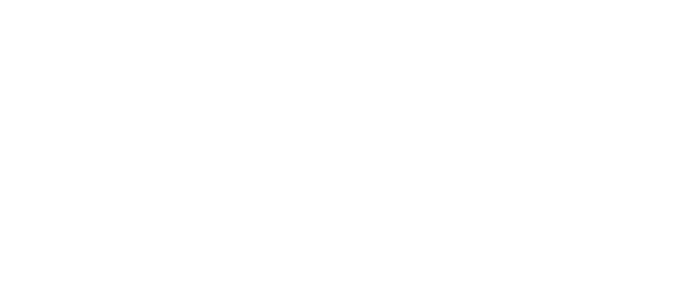
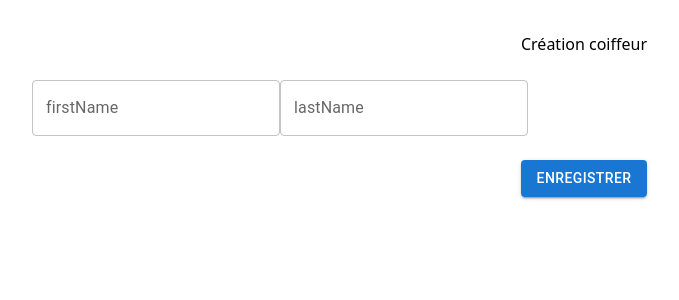
Before and after one commit to JulienVJ/HairPlanet, a React (Vite) app in the folder client/: page /createHairdresser in a window 1280 px wide. Before the commit this address had no page. Shown: the top 300 px of the page, without its empty margins (56-735 px from the left). Built offline with nearby package versions, Linux system fonts and the light colour scheme.

Commit message:
Add hairdresser form

```diff
--- a/client/src/App.jsx
+++ b/client/src/App.jsx
@@ -3,6 +3,7 @@
 import Home from './routes/Home';
 import Test from './routes/Test';
 import Shop from './routes/Shop';
+import FormHairdresser from './routes/FormHairdresser';
 
 function App() {
   return (
@@ -11,6 +12,7 @@
         <Route exact path="/" element={<Home />} />
         <Route path="/test" element={<Test />} />
         <Route path="/shop/:name" element={<Shop />} />
+        <Route path="/createHairdresser" element={<FormHairdresser />} />
         {/*
             <Route path="/contact" element={<Contact />} />
             <Route element={<NOT FOUND />} /> This is the 404 route
--- /dev/null
+++ b/client/src/routes/FormHairdresser.jsx
@@ -0,0 +1,66 @@
+import { useState } from 'react';
+import Container from '@mui/material/Container';
+import { Box, Button, TextField } from '@mui/material';
+
+const FormHairdresser = () => {
+    const [haidresser, setHairdresser] = useState({
+        firstName: "",
+        lastName: "",
+        ShopID: "65bf8488e1e13e13c430c664",
+    })
+
+    const handleChange = (e) => {
+        const { name, value } = e.target;
+        setHairdresser(prevState => ({
+            ...prevState,
+            [name]: value
+        }));
+    }
+
+    const handleSubmit = async () => {
+        try {
+            const requestOptions = {
+                method: 'POST',
+                headers: { 'Content-Type': 'application/json' },
+                body: JSON.stringify(haidresser)
+            };
+
+            const response = await fetch('http://localhost:9192/createHairdresser', requestOptions);
+
+            if (!response.ok) {
+                throw new Error('Failed to create hairdresser');
+            }
+
+        } catch (error) {
+            console.error('Error creating hairdresser:', error);
+        }
+    }
+
+
+    return (
+        <Container>
+            <Box>
+                <h1>Création coiffeur</h1>
+                <Box sx={{ display: "flex", padding: 3 }}>
+                    <TextField
+                        id="outlined-controlled"
+                        label="firstName"
+                        name="firstName"
+                        value={haidresser.firstName}
+                        onChange={handleChange}
+                    />
+                    <TextField
+                        id="outlined-controlled"
+                        label="lastName"
+                        name="lastName"
+                        value={haidresser.lastName}
+                        onChange={handleChange}
+                    />
+                </Box>
+            </Box>
+            <Button variant="contained" onClick={handleSubmit}>Enregistrer</Button>
+        </Container>
+    )
+}
+
+export default FormHairdresser;
--- a/client/src/routes/Shop.jsx
+++ b/client/src/routes/Shop.jsx
@@ -1,7 +1,7 @@
 import { useEffect, useState } from 'react';
 import { useParams } from 'react-router-dom';
 import Container from '@mui/material/Container';
-import { Avatar, Box, Button, ImageList, ImageListItem, List, ListItem, ListItemAvatar, ListItemText } from '@mui/material';
+import { Avatar, Box, Button, ImageList, ImageListItem, List, ListItem, ListItemAvatar, ListItemText, Typography } from '@mui/material';
 import HomeIcon from '@mui/icons-material/Home';
 import PermContactCalendarIcon from '@mui/icons-material/PermContactCalendar';
 import PeopleIcon from '@mui/icons-material/People';
@@ -97,11 +97,17 @@
                                     <PeopleIcon />
                                 </Avatar>
                             </ListItemAvatar>
-                            <ListItemText primary="Coiffeurs" secondary={
-                                shopDetails?.hairdressers.map((h) => {
-                                    return `${h?.FirstName} ${h?.LastName}`
-                                })
-                            } />
+                            <ListItemText
+                                primary="Coiffeurs"
+                                secondary={
+                                    shopDetails?.hairdressers.map((h, index) => (
+                                        <Typography key={index} component="span" variant="body2" color="textPrimary">
+                                            {`${h?.FirstName} ${h?.LastName}`}
+                                            <br />
+                                        </Typography>
+                                    ))
+                                }
+                            />
                         </ListItem>
                     </List>
                 </Box>
```
Also changed, not shown: 2 other files (tests, documents, lock files or other folders).
